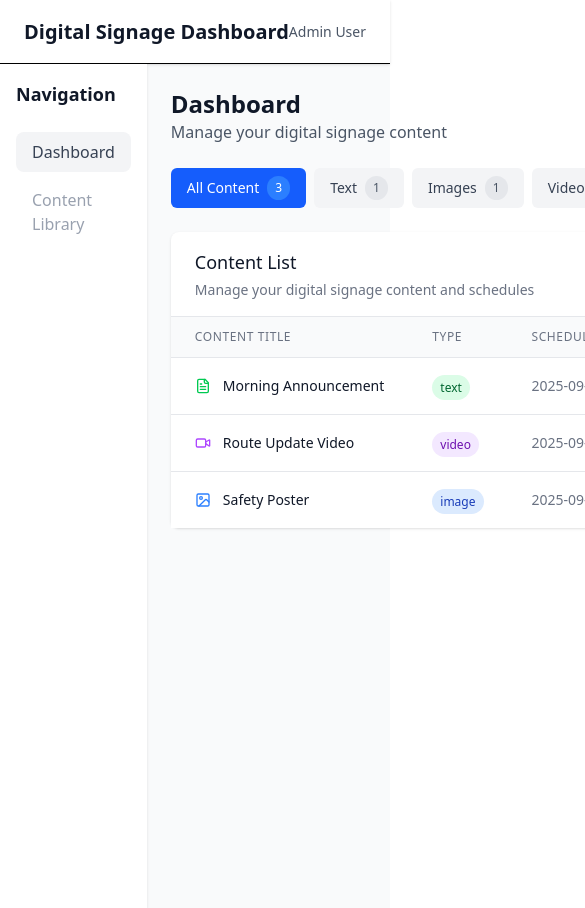
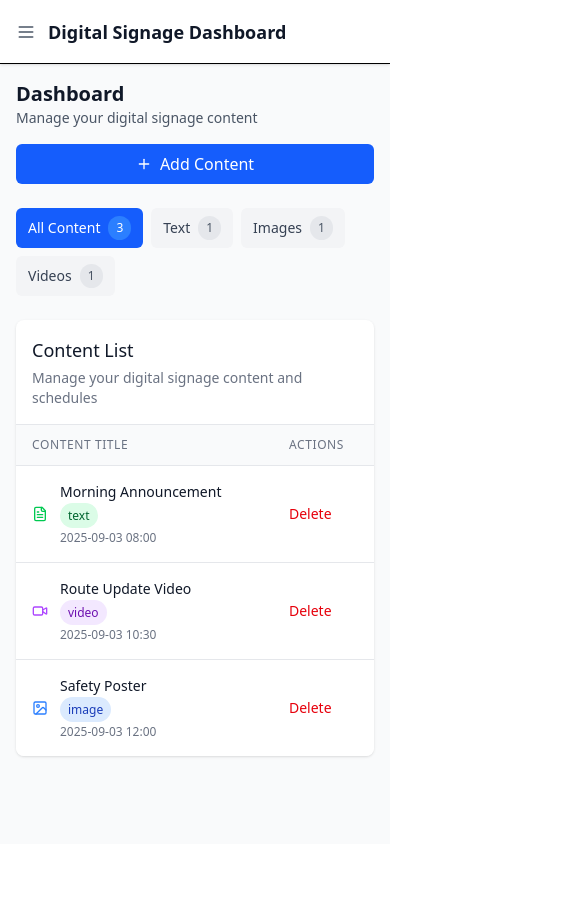
Before and after one commit to aakamshpm/evide-task, a Next.js app: page / in a window 390 px wide. Shown: the top 908 px of the page, 585 px wide, since content can reach past the window. After the commit the page ends 844 px from the top, so only its background shows below. Built offline with nearby package versions, Linux system fonts and the light colour scheme.

Commit message:
refactor enhance UI with better responsivness

```diff
--- a/src/app/layout.tsx
+++ b/src/app/layout.tsx
@@ -20,7 +20,7 @@ export default function RootLayout({
           <Header />
           <div className="flex">
             <Sidebar />
-            <main className="flex-1 p-6">{children}</main>
+            <main className="flex-1 p-4 sm:p-6">{children}</main>
           </div>
         </div>
       </body>
--- a/src/app/page.tsx
+++ b/src/app/page.tsx
@@ -1,6 +1,8 @@
 "use client";
 
 import { useState, useEffect } from "react";
+import Header from "@/components/Header";
+import Sidebar from "@/components/Sidebar";
 import ContentList from "@/components/ContentList";
 import ContentForm from "@/components/ContentForm";
 import { Plus } from "lucide-react";
@@ -129,7 +131,7 @@ export default function Home() {
 
   if (isLoading) {
     return (
-      <div className="flex justify-center items-center min-h-screen">
+      <div className="min-h-screen bg-gray-50">
         <div className="text-gray-600">Loading...</div>
       </div>
     );
@@ -137,7 +139,12 @@ export default function Home() {
 
   if (error) {
     return (
-      <div className="flex justify-center items-center min-h-screen">
+      <div className="min-h-screen bg-gray-50">
+        <Header />
+        <div className="flex">
+          <Sidebar />
+          <main className="flex-1 p-4 sm:p-6">
+            <div className="flex justify-center items-center min-h-96">
               <div className="text-center">
                 <div className="text-red-600 mb-4">Error: {error}</div>
                 <button
@@ -148,20 +155,27 @@ export default function Home() {
                 </button>
               </div>
             </div>
+          </main>
+        </div>
+      </div>
     );
   }
 
   return (
     <div>
-      <div className="flex justify-between items-center mb-6">
+      <div className="flex flex-col sm:flex-row sm:justify-between sm:items-center mb-6 gap-4">
         <div>
-          <h2 className="text-2xl font-bold text-gray-900">Dashboard</h2>
-          <p className="text-gray-600">Manage your digital signage content</p>
+          <h2 className="text-xl sm:text-2xl font-bold text-gray-900">
+            Dashboard
+          </h2>
+          <p className="text-gray-600 text-sm sm:text-base">
+            Manage your digital signage content
+          </p>
         </div>
 
         <button
           onClick={handleAddContent}
-          className="flex items-center px-4 py-2 bg-blue-600 text-white rounded-md hover:bg-blue-700 transition-colors"
+          className="flex items-center px-4 py-2 bg-blue-600 text-white rounded-md hover:bg-blue-700 transition-colors cursor-pointer w-full sm:w-auto justify-center"
         >
           <Plus size={16} className="mr-2" />
           Add Content
@@ -174,7 +188,7 @@ export default function Home() {
             <button
               key={option.value}
               onClick={() => setFilterType(option.value)}
-              className={`flex items-center px-4 py-2 rounded-md text-sm font-medium transition-colors ${
+              className={`flex items-center px-3 sm:px-4 py-2 rounded-md text-sm font-medium transition-colors cursor-pointer ${
                 filterType === option.value
                   ? "bg-blue-600 text-white"
                   : "bg-gray-100 text-gray-700 hover:bg-gray-200"
--- a/src/components/ContentForm.tsx
+++ b/src/components/ContentForm.tsx
@@ -132,9 +132,9 @@ export default function ContentForm({
   if (!isOpen) return null;
 
   return (
-    <div className="fixed inset-0 bg-black bg-opacity-50 flex items-center justify-center z-50">
-      <div className="bg-white rounded-lg shadow-xl max-w-md w-full mx-4">
-        <div className="flex items-center justify-between p-6 border-b">
+    <div className="fixed inset-0 bg-black bg-opacity-50 flex items-center justify-center z-50 p-4">
+      <div className="bg-white rounded-lg shadow-xl max-w-md w-full max-h-[90vh] overflow-y-auto">
+        <div className="flex items-center justify-between p-4 sm:p-6 border-b">
           <h3 className="text-lg font-medium">
             {editingContent ? "Edit Content" : "Add New Content"}
           </h3>
@@ -146,7 +146,7 @@ export default function ContentForm({
           </button>
         </div>
 
-        <form onSubmit={handleSubmit} className="p-6 space-y-4">
+        <form onSubmit={handleSubmit} className="p-4 sm:p-6 space-y-4">
           <div>
             <label className="block text-sm font-medium text-gray-700 mb-1">
               Title
@@ -217,7 +217,7 @@ export default function ContentForm({
                 />
                 <label
                   htmlFor="file-upload"
-                  className="cursor-pointer text-blue-600 hover:text-blue-800"
+                  className="cursor-pointer text-blue-600 hover:text-blue-800 text-sm"
                 >
                   Choose {formData.type} file
                 </label>
@@ -230,7 +230,7 @@ export default function ContentForm({
             </div>
           )}
 
-          <div className="grid grid-cols-2 gap-4">
+          <div className="grid grid-cols-1 sm:grid-cols-2 gap-4">
             <div>
               <label className="block text-sm font-medium text-gray-700 mb-1">
                 Schedule Date
@@ -262,20 +262,20 @@ export default function ContentForm({
             </div>
           </div>
 
-          <div className="flex justify-end space-x-3 pt-4">
+          <div className="flex flex-col sm:flex-row justify-end space-y-2 sm:space-y-0 sm:space-x-3 pt-4">
             <button
               type="button"
               onClick={handleClose}
-              className="px-4 py-2 text-gray-700 bg-gray-100 rounded-md hover:bg-gray-200"
+              className="px-4 py-2 text-gray-700 bg-gray-100 rounded-md hover:bg-gray-200 cursor-pointer order-2 sm:order-1"
             >
               Cancel
             </button>
             <button
               type="submit"
               disabled={!isDirty && !!editingContent}
-              className={`px-4 py-2 rounded-md ${
+              className={`px-4 py-2 rounded-md order-1 sm:order-2 ${
                 isDirty || !editingContent
-                  ? "bg-blue-600 text-white hover:bg-blue-700"
+                  ? "bg-blue-600 text-white hover:bg-blue-700 cursor-pointer"
                   : "bg-gray-300 text-gray-500 cursor-not-allowed"
               }`}
             >
--- a/src/components/ContentList.tsx
+++ b/src/components/ContentList.tsx
@@ -49,8 +49,8 @@ export default function ContentList({
   };
 
   return (
-    <div className="bg-white rounded-lg shadow">
-      <div className="px-6 py-4 border-b border-gray-200">
+    <div className="bg-white rounded-lg shadow overflow-hidden">
+      <div className="px-4 sm:px-6 py-4 border-b border-gray-200">
         <h3 className="text-lg font-medium text-gray-900">Content List</h3>
         <p className="mt-1 text-sm text-gray-500">
           Manage your digital signage content and schedules
@@ -61,16 +61,16 @@ export default function ContentList({
         <table className="min-w-full divide-y divide-gray-200">
           <thead className="bg-gray-50">
             <tr>
-              <th className="px-6 py-3 text-left text-xs font-medium text-gray-500 uppercase tracking-wider">
+              <th className="px-4 sm:px-6 py-3 text-left text-xs font-medium text-gray-500 uppercase tracking-wider">
                 Content Title
               </th>
-              <th className="px-6 py-3 text-left text-xs font-medium text-gray-500 uppercase tracking-wider">
+              <th className="px-4 sm:px-6 py-3 text-left text-xs font-medium text-gray-500 uppercase tracking-wider hidden sm:table-cell">
                 Type
               </th>
-              <th className="px-6 py-3 text-left text-xs font-medium text-gray-500 uppercase tracking-wider">
+              <th className="px-4 sm:px-6 py-3 text-left text-xs font-medium text-gray-500 uppercase tracking-wider hidden md:table-cell">
                 Scheduled Time
               </th>
-              <th className="px-6 py-3 text-left text-xs font-medium text-gray-500 uppercase tracking-wider">
+              <th className="px-4 sm:px-6 py-3 text-left text-xs font-medium text-gray-500 uppercase tracking-wider">
                 Actions
               </th>
             </tr>
@@ -82,23 +82,33 @@ export default function ContentList({
                 className="hover:bg-gray-50 cursor-pointer"
                 onClick={() => onEdit(item)}
               >
-                <td className="px-6 py-4 whitespace-nowrap">
+                <td className="px-4 sm:px-6 py-4">
                   <div className="flex items-center">
                     <div className="mr-3 flex-shrink-0">
                       {getTypeIcon(item.type)}
                     </div>
-                    <span className="text-sm font-medium text-gray-900">
-                      {item.title}
-                    </span>
+                    <div className="min-w-0 flex-1">
+                      <span className="text-sm font-medium text-gray-900 block">
+                        {item.title}
+                      </span>
+                      <span
+                        className={getTypeBadge(item.type) + " mt-1 sm:hidden"}
+                      >
+                        {item.type}
+                      </span>
+                      <span className="text-xs text-gray-500 block sm:hidden mt-1">
+                        {item.scheduledTime}
+                      </span>
+                    </div>
                   </div>
                 </td>
-                <td className="px-6 py-4 whitespace-nowrap">
+                <td className="px-4 sm:px-6 py-4 whitespace-nowrap hidden sm:table-cell">
                   <span className={getTypeBadge(item.type)}>{item.type}</span>
                 </td>
-                <td className="px-6 py-4 whitespace-nowrap text-sm text-gray-500">
+                <td className="px-4 sm:px-6 py-4 whitespace-nowrap text-sm text-gray-500 hidden md:table-cell">
                   {item.scheduledTime}
                 </td>
-                <td className="px-6 py-4 whitespace-nowrap text-sm font-medium">
+                <td className="px-4 sm:px-6 py-4 whitespace-nowrap text-sm font-medium">
                   <button
                     onClick={(e) => {
                       e.stopPropagation();
--- a/src/components/Header.tsx
+++ b/src/components/Header.tsx
@@ -1,15 +1,58 @@
+"use client";
+
+import { useState } from "react";
+import { Menu, X } from "lucide-react";
+
 export default function Header() {
+  const [isMobileMenuOpen, setIsMobileMenuOpen] = useState(false);
+
   return (
-    <header className="bg-white shadow-sm border-b h-16 flex items-center justify-between px-6">
+    <>
+      <header className="bg-white shadow-sm border-b h-16 flex items-center justify-between px-4 sm:px-6">
         <div className="flex items-center">
-        <h1 className="text-xl font-semibold text-gray-900">
+          <button
+            onClick={() => setIsMobileMenuOpen(!isMobileMenuOpen)}
+            className="md:hidden mr-3 text-gray-600 hover:text-gray-900"
+          >
+            {isMobileMenuOpen ? <X size={20} /> : <Menu size={20} />}
+          </button>
+          <h1 className="text-lg sm:text-xl font-semibold text-gray-900">
             Digital Signage Dashboard
           </h1>
         </div>
 
         <div className="flex items-center space-x-4">
-        <span className="text-sm text-gray-600">Admin User</span>
+          <span className="text-sm text-gray-600 hidden sm:block">
+            Admin User
+          </span>
         </div>
       </header>
+
+      {isMobileMenuOpen && (
+        <div className="md:hidden bg-white shadow-sm border-b">
+          <div className="px-4 py-3">
+            <div className="mb-4">
+              <h2 className="text-lg font-semibold text-gray-900">
+                Navigation
+              </h2>
+            </div>
+            <nav>
+              <ul className="space-y-2">
+                <li>
+                  <div className="flex items-center px-4 py-2 text-gray-700 bg-gray-100 rounded-lg font-medium cursor-pointer">
+                    Dashboard
+                  </div>
+                </li>
+                <li>
+                  <div className="flex items-center px-4 py-2 text-gray-400 rounded-lg cursor-not-allowed">
+                    Content Library
+                  </div>
+                </li>
+              </ul>
+            </nav>
+          </div>
+        </div>
+      )}
+    </>
   );
 }
--- a/src/components/Sidebar.tsx
+++ b/src/components/Sidebar.tsx
@@ -1,6 +1,6 @@
 export default function Sidebar() {
   return (
-    <aside className="w-64 bg-white shadow-sm min-h-screen">
+    <aside className="w-64 bg-white shadow-sm min-h-screen hidden md:block">
       <div className="p-4">
         <div className="mb-6">
           <h2 className="text-lg font-semibold text-gray-900">Navigation</h2>
```
Lines whose indentation alone changed are shown as unchanged.
